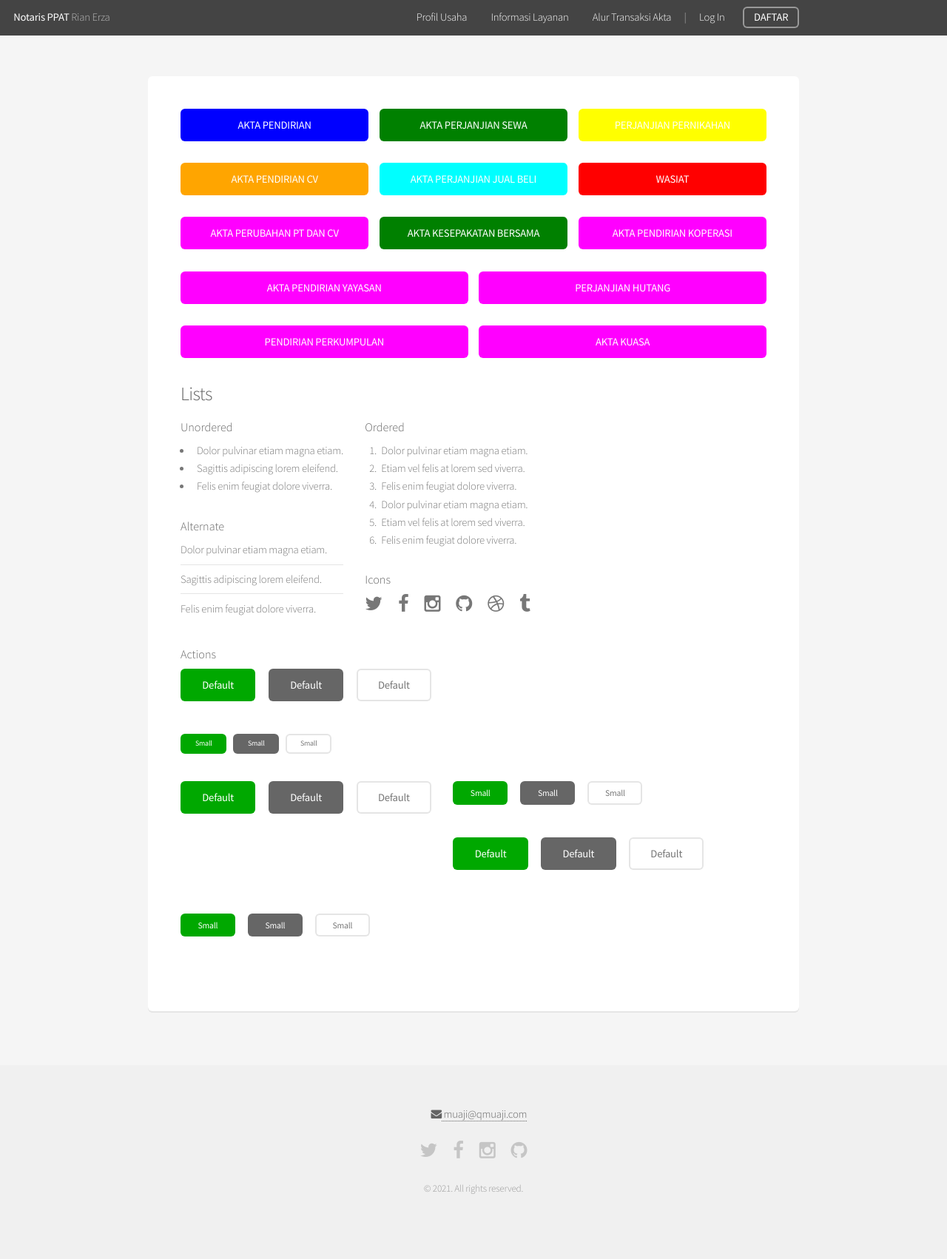
After one commit to qmuaji/Notaris-PPAT, a PHP site: page /informasiLayanan.php in a window 1280 px wide. The commit adds this page. Shown: the whole page at 74% size. Run offline with PHP 8.4, Linux system fonts and the light colour scheme; a stand-in replaces the project's code that opens the database connection.

Commit message:
tambah informasi layanan

```diff
--- a/includes/_menu.php
+++ b/includes/_menu.php
@@ -3,8 +3,8 @@
 	<div class="container">
 		<nav id="nav">
 			<ul>
-				<li><a href="#">Profil Usaha</a></li>
-				<li><a href="#">Informasi Layanan</a></li>
+				<li><a href="profilUsaha.php">Profil Usaha</a></li>
+				<li><a href="informasiLayanan.php">Informasi Layanan</a></li>
 				<li><a href="#">Alur Transaksi Akta</a></li>
 				<li> | </li>
 		<?php
--- /dev/null
+++ b/informasiLayanan.php
@@ -0,0 +1,125 @@
+<?php
+require 'core/init.php';
+include 'includes/_header.php' ?>
+
+<section id="main" class="container">
+	<div class="row">
+		<div class="col-12">
+
+			<!-- Lists -->
+				<section class="box">
+					<ul class="actions fit">
+						<li><a href="#" class="button special fit" style="background-color: blue">AKTA PENDIRIAN</a></li>
+						<li><a href="#" class="button special fit"style="background-color: green">AKTA PERJANJIAN SEWA</a></li>
+						<li><a href="#" class="button special fit" style="background-color: yellow">PERJANJIAN PERNIKAHAN</a></li>
+					</ul>
+					<ul class="actions fit">
+						<li><a href="#" class="button special fit" style="background-color: orange">AKTA PENDIRIAN CV</a></li>
+						<li><a href="#" class="button special fit" style="background-color: cyan">AKTA PERJANJIAN JUAL BELI</a></li>
+						<li><a href="#" class="button special fit" style="background-color: red">WASIAT</a></li>
+					</ul>
+					<ul class="actions fit">
+						<li><a href="#" class="button special fit" style="background-color: magenta">AKTA PERUBAHAN PT DAN CV</a></li>
+						<li><a href="#" class="button special fit" style="background-color: green">AKTA KESEPAKATAN BERSAMA</a></li>
+						<li><a href="#" class="button special fit" style="background-color: magenta">AKTA PENDIRIAN KOPERASI</a></li>
+					</ul>
+					<ul class="actions fit">
+						<li><a href="#" class="button special fit"style="background-color: magenta">AKTA PENDIRIAN YAYASAN</a></li>
+						<li><a href="#" class="button special fit"style="background-color: magenta">PERJANJIAN HUTANG</a></li>
+					</ul>
+					<ul class="actions fit">
+						<li><a href="#" class="button special fit"style="background-color: magenta">PENDIRIAN PERKUMPULAN</a></li>
+						<li><a href="#" class="button special fit"style="background-color: magenta">AKTA KUASA</a></li>
+					</ul>
+					<h3>Lists</h3>
+					<div class="row">
+						<div class="col-6 col-12-mobilep">
+
+							<h4>Unordered</h4>
+							<ul>
+								<li>Dolor pulvinar etiam magna etiam.</li>
+								<li>Sagittis adipiscing lorem eleifend.</li>
+								<li>Felis enim feugiat dolore viverra.</li>
+							</ul>
+
+							<h4>Alternate</h4>
+							<ul class="alt">
+								<li>Dolor pulvinar etiam magna etiam.</li>
+								<li>Sagittis adipiscing lorem eleifend.</li>
+								<li>Felis enim feugiat dolore viverra.</li>
+							</ul>
+
+						</div>
+						<div class="col-6 col-12-mobilep">
+
+							<h4>Ordered</h4>
+							<ol>
+								<li>Dolor pulvinar etiam magna etiam.</li>
+								<li>Etiam vel felis at lorem sed viverra.</li>
+								<li>Felis enim feugiat dolore viverra.</li>
+								<li>Dolor pulvinar etiam magna etiam.</li>
+								<li>Etiam vel felis at lorem sed viverra.</li>
+								<li>Felis enim feugiat dolore viverra.</li>
+							</ol>
+
+							<h4>Icons</h4>
+							<ul class="icons">
+								<li><a href="#" class="icon brands fa-twitter"><span class="label">Twitter</span></a></li>
+								<li><a href="#" class="icon brands fa-facebook-f"><span class="label">Facebook</span></a></li>
+								<li><a href="#" class="icon brands fa-instagram"><span class="label">Instagram</span></a></li>
+								<li><a href="#" class="icon brands fa-github"><span class="label">Github</span></a></li>
+								<li><a href="#" class="icon brands fa-dribbble"><span class="label">Dribbble</span></a></li>
+								<li><a href="#" class="icon brands fa-tumblr"><span class="label">Tumblr</span></a></li>
+							</ul>
+
+						</div>
+					</div>
+
+					<h4>Actions</h4>
+					<ul class="actions">
+						<li><a href="#" class="button special">Default</a></li>
+						<li><a href="#" class="button">Default</a></li>
+						<li><a href="#" class="button alt">Default</a></li>
+					</ul>
+					<ul class="actions small">
+						<li><a href="#" class="button special small">Small</a></li>
+						<li><a href="#" class="button small">Small</a></li>
+						<li><a href="#" class="button alt small">Small</a></li>
+					</ul>
+					<div class="row">
+						<div class="col-3 col-6-narrower col-12-mobilep">
+							<ul class="actions stacked">
+								<li><a href="#" class="button special">Default</a></li>
+								<li><a href="#" class="button">Default</a></li>
+								<li><a href="#" class="button alt">Default</a></li>
+							</ul>
+						</div>
+						<div class="col-3 col-6-narrower col-12-mobilep">
+							<ul class="actions stacked">
+								<li><a href="#" class="button special small">Small</a></li>
+								<li><a href="#" class="button small">Small</a></li>
+								<li><a href="#" class="button alt small">Small</a></li>
+							</ul>
+						</div>
+						<div class="col-3 col-6-narrower col-12-mobilep">
+							<ul class="actions stacked">
+								<li><a href="#" class="button special fit">Default</a></li>
+								<li><a href="#" class="button fit">Default</a></li>
+								<li><a href="#" class="button alt fit">Default</a></li>
+							</ul>
+						</div>
+						<div class="col-3 col-6-narrower col-12-mobilep">
+							<ul class="actions stacked">
+								<li><a href="#" class="button special small fit">Small</a></li>
+								<li><a href="#" class="button small fit">Small</a></li>
+								<li><a href="#" class="button alt small fit">Small</a></li>
+							</ul>
+						</div>
+					</div>
+				</section>
+
+		</div>
+	</div>
+</section>
+
+<?php include 'includes/_footer.php' ;
```
Also changed, not shown: formulirTransaksi.php (+7 -23 lines), profilUsaha.php (added, +92 -0 lines).
